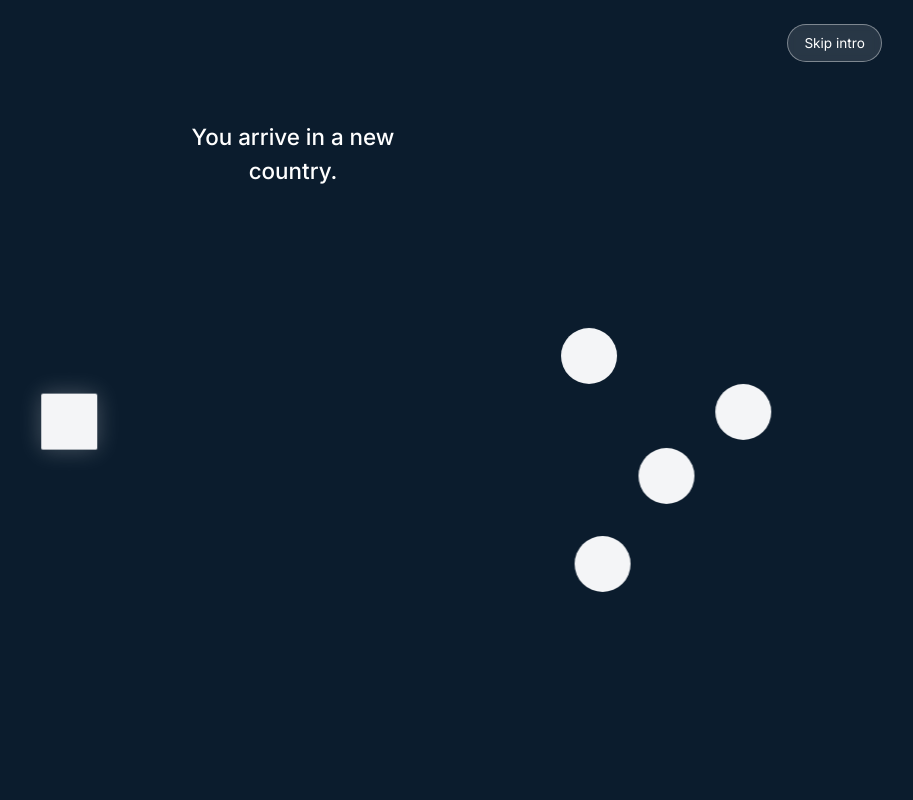
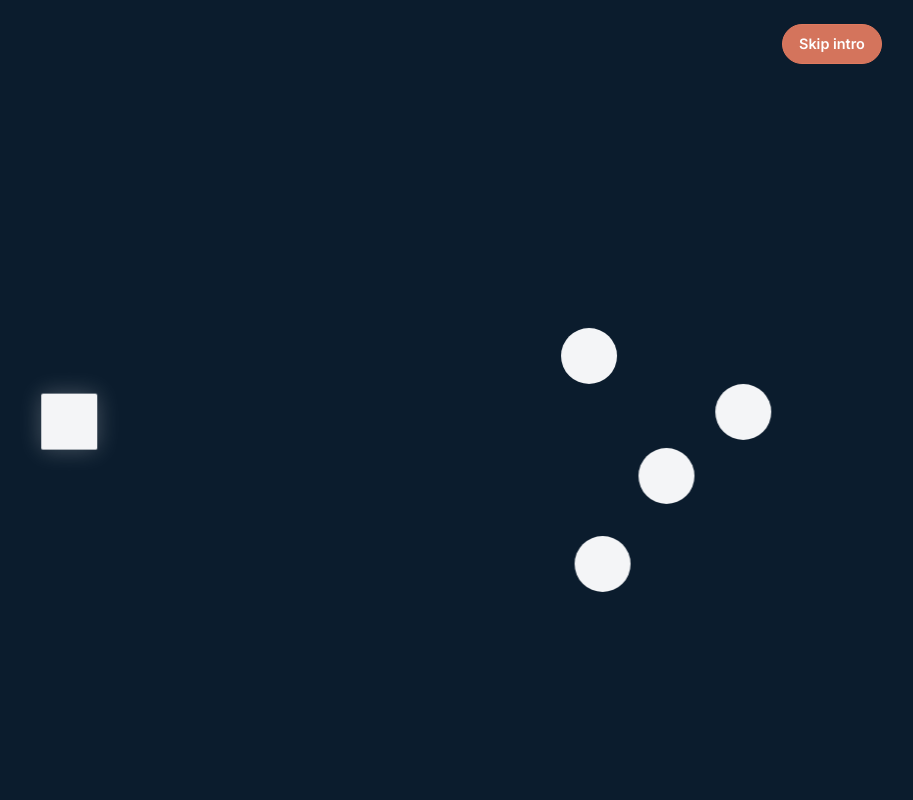
Before and after one commit to BOUADEIKHEIREDDINE/HowToFrance, a Next.js app: page / in a window 1280 px wide. Shown: the top 800 px of the page, without its empty margins (347-1260 px from the left). Built offline with nearby package versions, Linux system fonts and the light colour scheme.

Commit message:
Refine intro overlay animation

```diff
--- a/src/components/IntroOverlay.tsx
+++ b/src/components/IntroOverlay.tsx
@@ -2,14 +2,48 @@
 
 import { useEffect, useState } from 'react';
 
+const INTRO_DURATION_MS = 20000;
+
 export default function IntroOverlay() {
   const [visible, setVisible] = useState(true);
+  const [isFadingOut, setIsFadingOut] = useState(false);
+  const [currentMessage, setCurrentMessage] = useState<string>('');
+  const [isTextVisible, setIsTextVisible] = useState(false);
 
-  // Auto-hide the intro after the full 20s animation
+  // Text timeline + smooth fade transitions and overlay fade-out
   useEffect(() => {
     if (typeof window === 'undefined') return;
-    const id = window.setTimeout(() => setVisible(false), 20000);
-    return () => window.clearTimeout(id);
+
+    const timeouts: number[] = [];
+    const schedule = (fn: () => void, delay: number) => {
+      const id = window.setTimeout(fn, delay);
+      timeouts.push(id);
+    };
+
+    const changeText = (text: string, atMs: number) => {
+      schedule(() => {
+        setIsTextVisible(false);
+        schedule(() => {
+          setCurrentMessage(text);
+          setIsTextVisible(true);
+        }, 250);
+      }, atMs);
+    };
+
+    // 0–3s: empty blue screen (no text)
+    changeText('You arrive in a new country.', 3000);
+    changeText('You feel different.', 7000);
+    changeText("And that's okay.", 11000);
+    changeText('You are not alone.', 14000);
+    changeText('We help you integrate.', 17000);
+
+    // Start fading out overlay near the end, then hide completely
+    schedule(() => setIsFadingOut(true), INTRO_DURATION_MS - 1000);
+    schedule(() => setVisible(false), INTRO_DURATION_MS);
+
+    return () => {
+      timeouts.forEach((id) => window.clearTimeout(id));
+    };
   }, []);
 
   const handleSkip = () => {
@@ -21,20 +55,25 @@ export default function IntroOverlay() {
   }
 
   return (
-    <div id="intro-overlay">
-      <button id="skip-btn" onClick={handleSkip}>
+    <div
+      id="intro-overlay"
+      className={isFadingOut ? 'intro-fade-out' : ''}
+    >
+      <button
+        id="skip-btn"
+        type="button"
+        onClick={handleSkip}
+        aria-label="Skip intro and go to the site"
+      >
         Skip intro
       </button>
 
-      <div id="intro-text-container">
-        <div id="intro-line-1" className="intro-text-line">
-          You arrive in a new country.
-        </div>
-        <div id="intro-line-2" className="intro-text-line">
-          You feel different.
-        </div>
-        <div id="intro-line-3" className="intro-text-line">
-          You are not alone.
+      <div id="intro-text-container" aria-live="polite">
+        <div
+          id="intro-main-text"
+          className={isTextVisible ? 'intro-text-visible' : ''}
+        >
+          {currentMessage}
         </div>
       </div>
 
@@ -47,8 +86,8 @@ export default function IntroOverlay() {
         <div id="circle-4" className="shape circle circle-anim-4" />
 
         <div id="htf-zone">
-          <div id="htf-zone-label">How To France</div>
-          <div id="htf-zone-sub-label">A guide for students abroad</div>
+          <div id="htf-zone-label">HTF</div>
+          <div id="htf-zone-sub-label">How To France</div>
         </div>
       </div>
 
--- a/src/styles/globals.css
+++ b/src/styles/globals.css
@@ -29,10 +29,17 @@ a {
   display: flex;
   align-items: center;
   justify-content: center;
+   opacity: 1;
+   transition: opacity 0.8s ease-out;
 }
 
 #intro-overlay.hidden {
   display: none;
+}
+
+.intro-fade-out {
+  opacity: 0;
+  pointer-events: none;
 }
 
 #skip-btn {
@@ -40,60 +47,54 @@ a {
   top: 3%;
   right: 4%;
   padding: 0.5rem 1rem;
-  background: rgba(255, 255, 255, 0.12);
+  background: rgba(224, 122, 95, 0.95);
   color: #ffffff;
   border-radius: 999px;
-  border: 1px solid rgba(255, 255, 255, 0.4);
-  font-size: 0.85rem;
+  border: 1px solid rgba(224, 122, 95, 1);
+  font-size: 0.9rem;
+  font-weight: 600;
   cursor: pointer;
   transition: background 0.3s ease, transform 0.2s ease, opacity 0.3s ease;
   backdrop-filter: blur(4px);
 }
 
 #skip-btn:hover {
-  background: rgba(255, 255, 255, 0.25);
+  background: rgba(224, 122, 95, 1);
   transform: translateY(-1px);
+}
+
+#skip-btn:focus-visible {
+  outline: 2px solid #ffffff;
+  outline-offset: 2px;
 }
 
 #intro-text-container {
   position: absolute;
-  top: 15%;
+  top: 10vh;
   left: 50%;
   transform: translateX(-50%);
   text-align: center;
   pointer-events: none;
 }
 
-/* Intro text lines */
-.intro-text-line {
-  font-size: 1.4rem;
+/* Single text element with fade */
+#intro-main-text {
+  font-size: 1.5rem;
   font-weight: 500;
   opacity: 0;
-  padding: 0 5%;
+  padding: 0 8vw;
+  transition: opacity 0.3s ease-in-out;
 }
 
-#intro-line-1 {
-  animation: introLine1 20s ease-out forwards;
-}
-
-#intro-line-2 {
-  position: absolute;
-  left: 50%;
-  transform: translateX(-50%);
-  animation: introLine2 20s ease-out forwards;
-}
-
-#intro-line-3 {
-  margin-top: 0.4rem;
-  font-size: 1.1rem;
-  opacity: 0;
-  animation: introLine3 20s ease-out forwards;
+.intro-text-visible {
+  opacity: 1;
 }
 
 #shapes-layer {
   position: absolute;
   inset: 0;
   pointer-events: none;
+  z-index: 1;
 }
 
 .shape {
@@ -150,19 +151,20 @@ a {
   height: 26%;
   transform: translate3d(-50%, -50%, 0);
   border-radius: 24px;
-  border: 1px solid rgba(255, 255, 255, 0.4);
+  border: 1px solid rgba(255, 255, 255, 0.25);
   background:
-    radial-gradient(circle at 30% 0%, rgba(255, 255, 255, 0.18), transparent 55%),
-    rgba(11, 28, 45, 0.7);
+    radial-gradient(circle at 30% 0%, rgba(255, 255, 255, 0.15), transparent 55%),
+    rgba(11, 28, 45, 0.5);
   box-shadow:
-    0 0 25px rgba(0, 180, 255, 0.35),
-    0 0 55px rgba(255, 255, 255, 0.18);
+    0 0 18px rgba(0, 180, 255, 0.28),
+    0 0 40px rgba(255, 255, 255, 0.15);
   opacity: 0;
   display: flex;
   align-items: center;
   justify-content: center;
   flex-direction: column;
   animation: htfZonePulse 20s ease-out forwards;
+  z-index: 1;
 }
 #htf-zone-label {
   font-size: 1.2rem;
@@ -180,11 +182,12 @@ a {
 #final-text-container {
   position: absolute;
   left: 50%;
-  top: 50%;
+  top: 45%;
   transform: translate3d(-50%, -10%, 0);
   text-align: center;
   opacity: 0;
   animation: finalIntroText 20s ease-out forwards;
+  z-index: 3;
 }
 
 #final-main {
@@ -198,34 +201,6 @@ a {
   opacity: 0.85;
   letter-spacing: 0.08em;
   text-transform: uppercase;
-}
-
-/* Keyframes for text */
-@keyframes introLine1 {
-  0% { opacity: 0; }
-  15% { opacity: 0; }   /* First ~3s: empty blue screen */
-  20% { opacity: 1; }
-  35% { opacity: 1; }
-  40% { opacity: 0; }
-  100% { opacity: 0; }
-}
-
-@keyframes introLine2 {
-  0% { opacity: 0; }
-  39% { opacity: 0; }
-  45% { opacity: 1; }
-  60% { opacity: 1; }
-  65% { opacity: 0; }
-  100% { opacity: 0; }
-}
-
-@keyframes introLine3 {
-  0% { opacity: 0; }
-  59% { opacity: 0; }
-  62% { opacity: 1; }
-  80% { opacity: 1; }
-  85% { opacity: 0; }
-  100% { opacity: 0; }
 }
 
 /* Keyframes for shapes */
@@ -311,15 +286,16 @@ a {
 @keyframes htfZonePulse {
   0% { opacity: 0; box-shadow: none; }
   40% { opacity: 0; }
-  45% { opacity: 1; }
-  70% {
-    opacity: 1;
+  45% { opacity: 0.7; }
+  65% {
+    opacity: 0.9;
     box-shadow:
       0 0 25px rgba(0, 180, 255, 0.35),
       0 0 55px rgba(255, 255, 255, 0.18);
   }
   100% {
-    opacity: 0.9;
+    opacity: 0.2;
+    box-shadow: 0 0 10px rgba(0, 0, 0, 0.3);
   }
 }
 
@@ -331,9 +307,7 @@ a {
 }
 
 @media (max-width: 768px) {
-  #intro-line-1,
-  #intro-line-2,
-  #intro-line-3 {
+  #intro-main-text {
     font-size: 1.3rem;
   }
 
```
